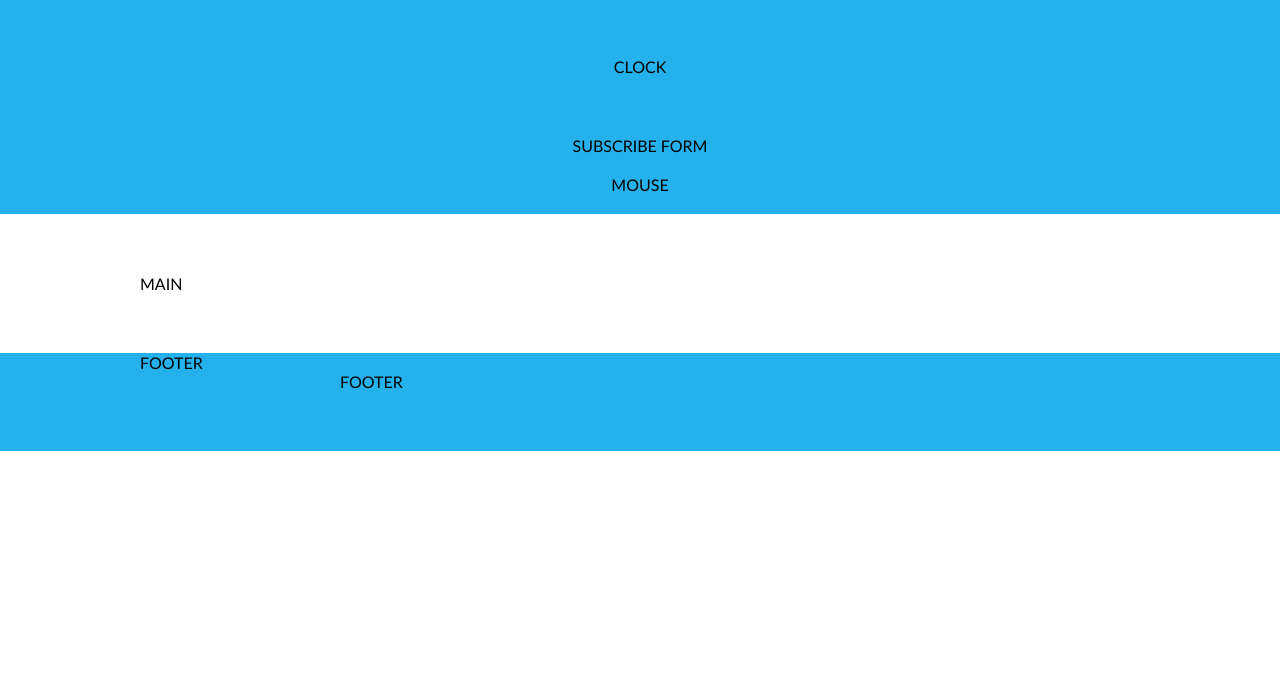
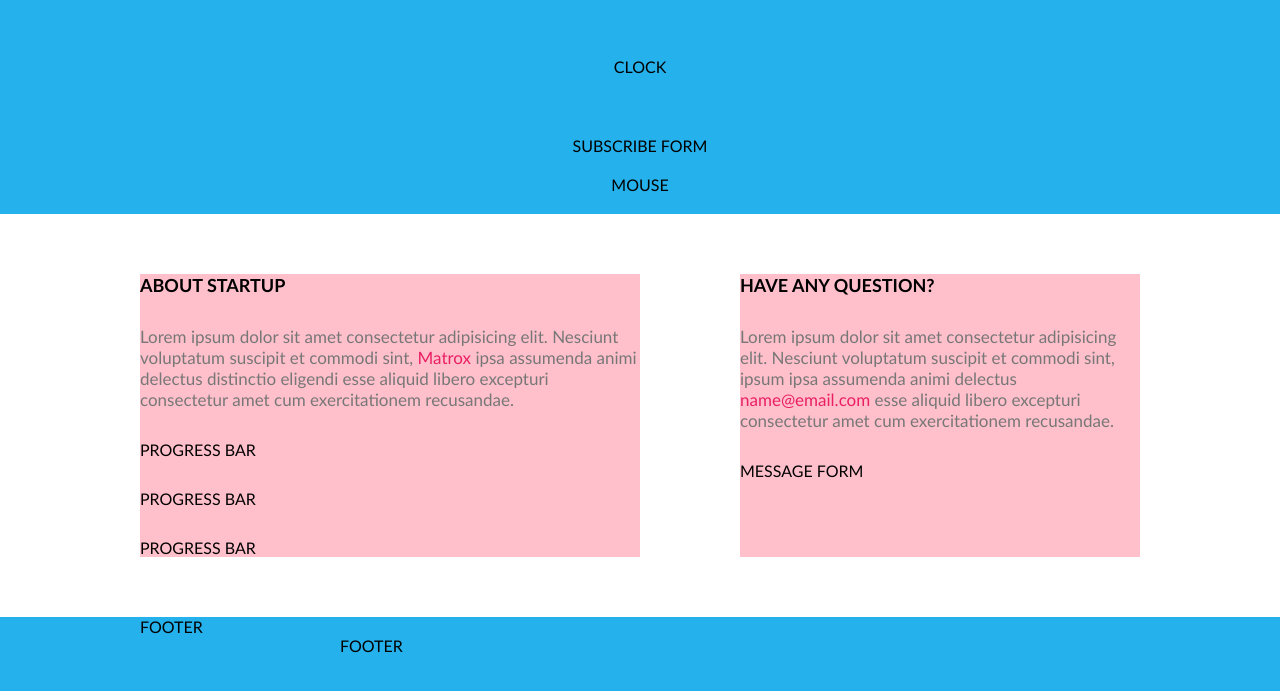
Before and after one commit to ugnekiev/39-grupe-coming-soon, a website: page index.html in a window 1280 px wide. Shown: the part 329-1020 px from the top of the page. Before the commit the page ends 800 px from the top, so only its background shows below. Drawn offline with Linux system fonts and the light colour scheme.

Commit message:
Content section #5

```diff
--- a/css/pages/home.css
+++ b/css/pages/home.css
@@ -13,6 +13,8 @@
 @import "../components/progress-bar.css";
 
 /* CUSTOM STYLE GOES BELOW THIS COMMENT LINE */
+
+/* hero section */
 
 .hero {
    padding-bottom: 20px;
@@ -46,8 +48,59 @@
     margin: 40px 0;
 }
 
+/* main content */
+
+.main-content {
+    display: flex;
+    justify-content: space-between;
+}
+
+.column {
+    display: flex;
+    flex-direction: column;
+    gap: 30px;
+    width: 50%;
+    background-color: pink;
+}
+
+.right-column {
+    width: 40%;
+    background-color: pink;
+}
+
+.column-title {
+    text-transform: uppercase;
+    font-size: 18px;
+
+}
+
+.column-description {
+    font-size: 17px;
+    color: #777;
+
+}
+
+.column-description > a {
+    color: var(--seconadry-color);
+    text-decoration: none;
+}
+
+.column-description > a:hover {
+    text-decoration: underline;
+}
+
 footer.container {
     padding-top: 0px;
+}
+
+@media(max-width: 700px) {
+    .main-content {
+        flex-direction: column;
+        row-gap: 40px;
+}
+    .main-content > * {
+        width: 100%;
+    }
 }
 
 @media(max-width: 500px) {
--- a/index.html
+++ b/index.html
@@ -36,9 +36,28 @@
         </div>
     </section>
 
-    <section class="container">
-        <div class="row">
-            MAIN
+    <section class="main-content container">
+        <div class="main-content row">
+           <div class="column">
+            <h2 class="column-title">About startup</h2>
+            <p class="column-description">Lorem ipsum dolor sit amet consectetur adipisicing elit. Nesciunt voluptatum suscipit et commodi sint, <a href="#">Matrox</a> ipsa assumenda animi delectus distinctio eligendi esse aliquid libero excepturi consectetur amet cum exercitationem recusandae.</p>
+            <div class="progress-bar">
+                PROGRESS BAR
+            </div>
+            <div class="progress-bar">
+                PROGRESS BAR
+            </div>
+            <div class="progress-bar">
+                PROGRESS BAR
+            </div>
+           </div>
+           <div class="column right-column">
+            <h2 class="column-title">Have any question?</h2>
+            <p class="column-description">Lorem ipsum dolor sit amet consectetur adipisicing elit. Nesciunt voluptatum suscipit et commodi sint, ipsum ipsa assumenda animi delectus <a href="mailto:">name@email.com</a> esse aliquid libero excepturi consectetur amet cum exercitationem recusandae.</p>
+            <form>
+                MESSAGE FORM
+            </form>
+           </div>
         </div>
     </section>
 
```
